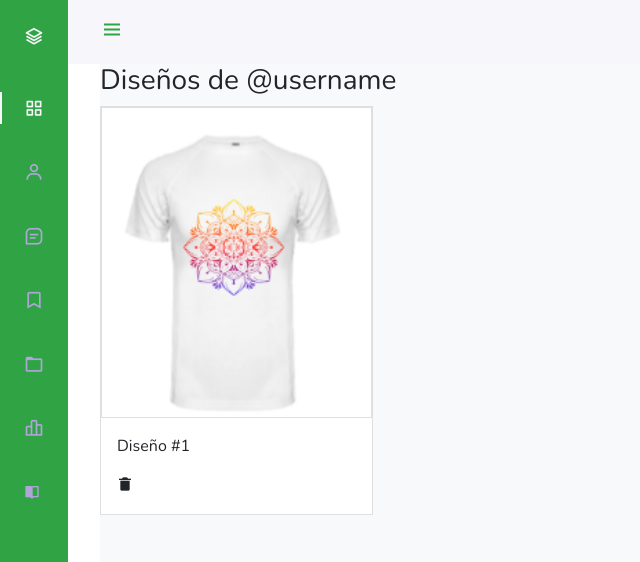
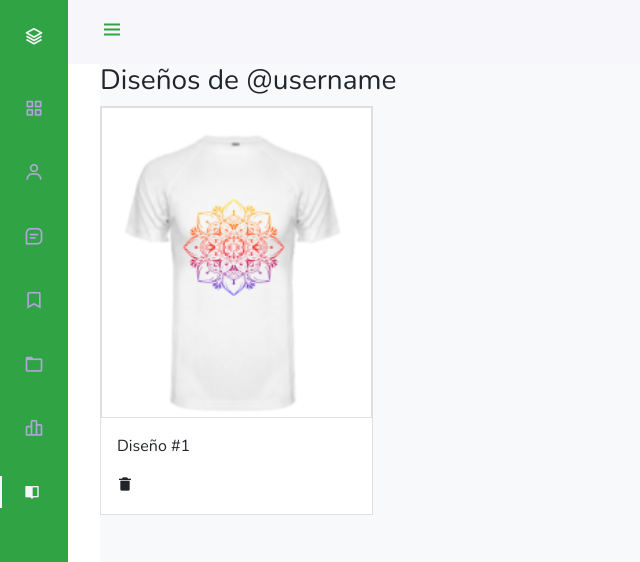
Before and after one commit to CRISTE0/Front-End-Prototipo, a plain HTML site: page vista/Cliente/Catalogo_Diseños.html in a window 1280 px wide. Shown: the top 562 px of the page, 0-640 px from the left. Drawn offline with nearby package versions, Linux system fonts and the light colour scheme.

Commit message:
una bobadita

```diff
--- a/vista/Cliente/Catalogo_Diseños.html
+++ b/vista/Cliente/Catalogo_Diseños.html
@@ -28,7 +28,7 @@
                         class="nav_logo-name">BBBootstrap</span>
                 </a>
 
-                <div class="nav_list"> <a href="#" class="nav_link active"> <i class='bx bx-grid-alt nav_icon'></i>
+                <div class="nav_list"> <a href="#" class="nav_link "> <i class='bx bx-grid-alt nav_icon'></i>
                         <span class="nav_name">Dashboard</span>
                     </a> <a href="#" class="nav_link"> <i class='bx bx-user nav_icon'></i> <span
                             class="nav_name">Users</span>
@@ -45,7 +45,7 @@
                     <a href="#" class="nav_link"> <i class='bx bx-bar-chart-alt-2 nav_icon'></i> <span
                             class="nav_name">Stats</span>
                     </a>
-                    <a href="#" class="nav_link"> <i class='bx bxs-book-open'></i> <span
+                    <a href="#" class="nav_link active" > <i class='bx bxs-book-open'></i> <span
                         class="nav_name">Catalogo Diseño</span>
                     </a>
                 </div>
```
